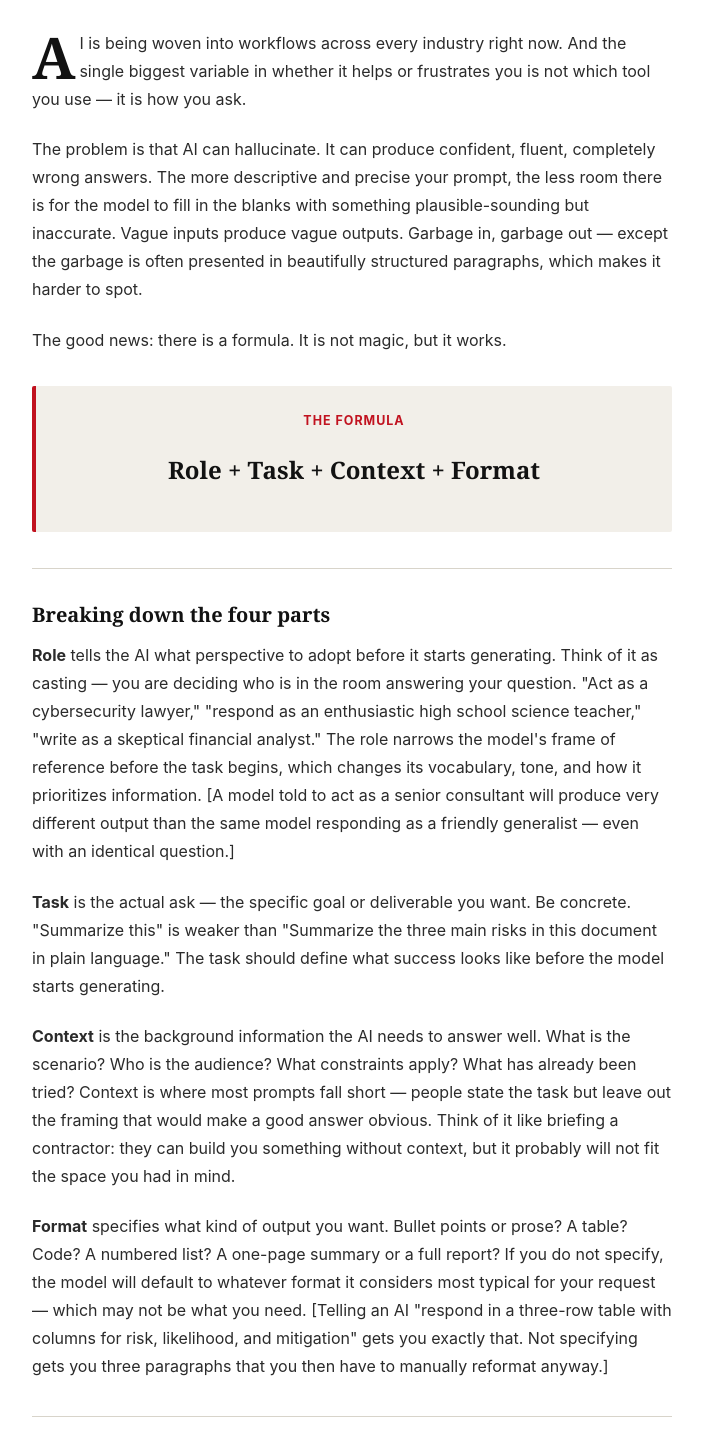
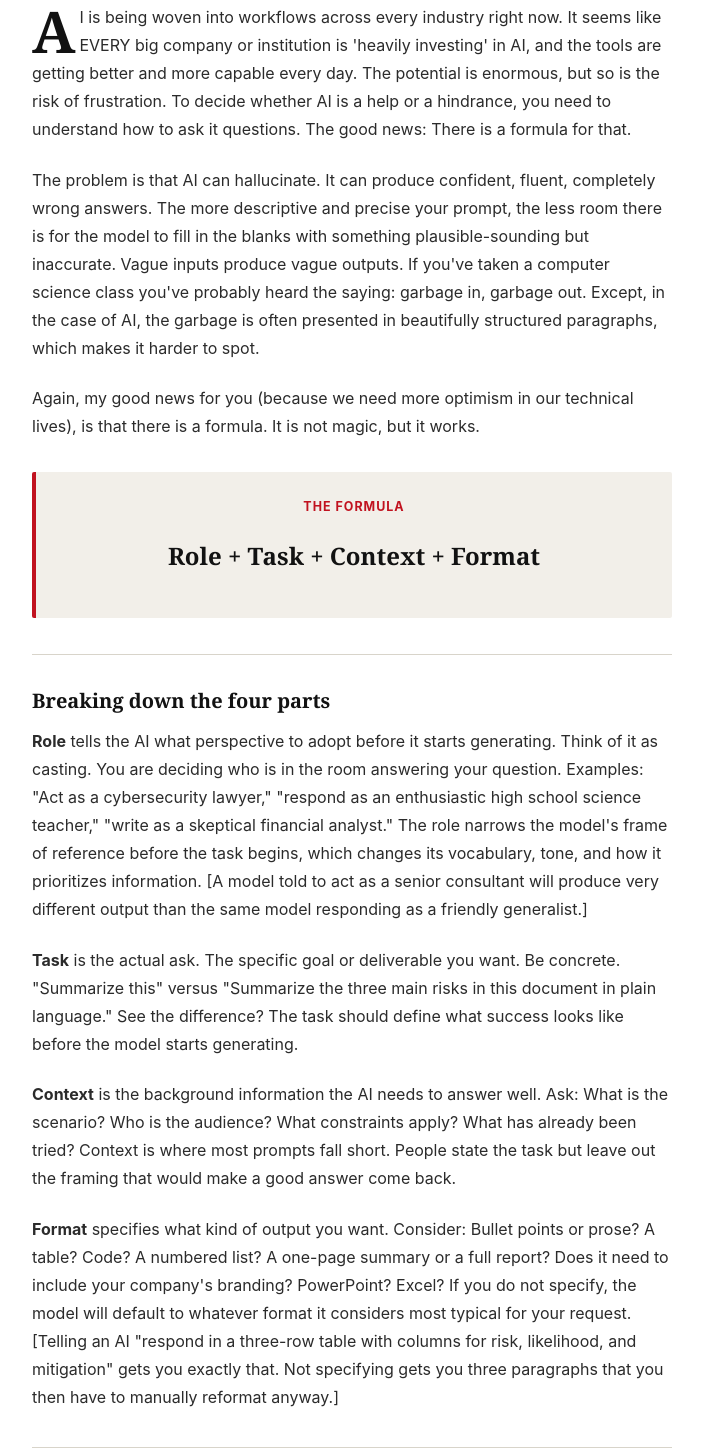
Before and after one commit to alexisbernt/idac-website, a React (Create React App) app: page /blog/ai-formula in a window 1280 px wide. Shown: the part 1000-2452 px from the top of the page, without its empty margins (288-991 px from the left). Built offline with nearby package versions, Linux system fonts and the light colour scheme; no server answers.

Commit message:
Update BlogPost3.js
Fixes to Blog Post 3

```diff
--- a/src/pages/BlogPost3.js
+++ b/src/pages/BlogPost3.js
@@ -23,7 +23,7 @@ function Blog3() {
         </h1>
 
         <p className="blog-dek">
-          How to get the best out of AI — and why the formula is simpler than you think
+          How to get the best out of AI - 4 Things
         </p>
 
         {/* ── Share row ── */}
@@ -66,7 +66,7 @@ function Blog3() {
             allowFullScreen
           ></iframe>
           <figcaption className="blog-hero-caption">
-            VIDEO: AI PROMPT FORMULA WALKTHROUGH
+            VIDEO: AI PROMPT FORMULA WALKTHROUGH SHORT
           </figcaption>
         </figure>
 
@@ -78,8 +78,7 @@ function Blog3() {
 
           <p className="blog-drop-cap">
             AI is being woven into workflows across every industry right now.
-            And the single biggest variable in whether it helps or frustrates
-            you is not which tool you use — it is how you ask.
+            It seems like EVERY big company or institution is 'heavily investing' in AI, and the tools are getting better and more capable every day. The potential is enormous, but so is the risk of frustration. To decide whether AI is a help or a hindrance, you need to understand how to ask it questions. The good news: There is a formula for that.
           </p>
 
           <p>
@@ -87,13 +86,13 @@ function Blog3() {
             fluent, completely wrong answers. The more descriptive and precise
             your prompt, the less room there is for the model to fill in the
             blanks with something plausible-sounding but inaccurate. Vague
-            inputs produce vague outputs. Garbage in, garbage out — except the
+            inputs produce vague outputs. If you've taken a computer science class you've probably heard the saying: garbage in, garbage out. Except, in the case of AI, the
             garbage is often presented in beautifully structured paragraphs,
             which makes it harder to spot.
           </p>
 
           <p>
-            The good news: there is a formula. It is not magic, but it works.
+            Again, my good news for you (because we need more optimism in our technical lives), is that there is a formula. It is not magic, but it works.
           </p>
 
           {/* ── Formula callout ── */}
@@ -108,41 +107,40 @@ function Blog3() {
 
           <p>
             <strong>Role</strong> tells the AI what perspective to adopt before
-            it starts generating. Think of it as casting — you are deciding who
-            is in the room answering your question. "Act as a cybersecurity
+            it starts generating. Think of it as casting. You are deciding who
+            is in the room answering your question. Examples: "Act as a cybersecurity
             lawyer," "respond as an enthusiastic high school science teacher,"
             "write as a skeptical financial analyst." The role narrows the
             model's frame of reference before the task begins, which changes
             its vocabulary, tone, and how it prioritizes information. [A model
             told to act as a senior consultant will produce very different
-            output than the same model responding as a friendly generalist —
-            even with an identical question.]
+            output than the same model responding as a friendly generalist.]
           </p>
 
           <p>
-            <strong>Task</strong> is the actual ask — the specific goal or
-            deliverable you want. Be concrete. "Summarize this" is weaker than
+            <strong>Task</strong> is the actual ask. The specific goal or
+            deliverable you want. Be concrete. "Summarize this" versus
             "Summarize the three main risks in this document in plain language."
+            See the difference?
             The task should define what success looks like before the model
             starts generating.
           </p>
 
           <p>
             <strong>Context</strong> is the background information the AI needs
-            to answer well. What is the scenario? Who is the audience? What
+            to answer well. Ask: What is the scenario? Who is the audience? What
             constraints apply? What has already been tried? Context is where
-            most prompts fall short — people state the task but leave out the
-            framing that would make a good answer obvious. Think of it like
-            briefing a contractor: they can build you something without context,
-            but it probably will not fit the space you had in mind.
+            most prompts fall short. People state the task but leave out the
+            framing that would make a good answer come back.
           </p>
 
           <p>
             <strong>Format</strong> specifies what kind of output you want.
-            Bullet points or prose? A table? Code? A numbered list? A one-page
-            summary or a full report? If you do not specify, the model will
+            Consider: Bullet points or prose? A table? Code? A numbered list? A one-page
+            summary or a full report? Does it need to include your company's branding?
+            PowerPoint? Excel? If you do not specify, the model will
             default to whatever format it considers most typical for your
-            request — which may not be what you need. [Telling an AI "respond
+            request. [Telling an AI "respond
             in a three-row table with columns for risk, likelihood, and
             mitigation" gets you exactly that. Not specifying gets you three
             paragraphs that you then have to manually reformat anyway.]
@@ -175,8 +173,7 @@ function Blog3() {
           </div>
 
           <p>
-            The second prompt is longer. It is also significantly more useful —
-            and requires far fewer follow-up questions or rounds of revision.
+            The second prompt is longer and requires far fewer follow-up questions or rounds of revision.
           </p>
 
           <h2 className="blog-section-heading">What has changed in 2026</h2>
@@ -188,16 +185,15 @@ function Blog3() {
 
           <p>
             <strong>Models got better at reading intent.</strong> Casual
-            prompting — just typing what you want in plain language — now works
+            prompting which means just typing what you want in plain language now works
             well for everyday tasks. The formula matters most in production
-            contexts: when you need consistent outputs, when the stakes are
+            contexts: This would be when you need consistent outputs, when the stakes are
             high, or when you are building something that runs the same prompt
             thousands of times.
           </p>
 
           <p>
-            <strong>Prompt engineering became everyone's job.</strong> Fast
-            Company reported in May 2025 that prompt engineering as a standalone
+            <strong>Prompt engineering became everyone's job.</strong> In May 2025 is was reported that prompt engineering as a standalone
             role had largely disappeared, with the majority of firms now
             providing it as standard training across all roles. The skill got
             absorbed into the job description of anyone who works with AI.
@@ -206,21 +202,20 @@ function Blog3() {
 
           <p>
             <strong>Chain-of-thought prompting evolved.</strong> Asking a model
-            to "think step by step" used to reliably improve output quality on
-            complex tasks. On newer reasoning models — which now do internal
-            step-by-step thinking on their own — adding that phrase can actually
-            hurt performance. The models have internalized the technique; telling
-            them to use it again can get in the way.
+            to "think step by step" USED to reliably improve output quality on
+            complex tasks. On newer reasoning models (which now do internal
+            step-by-step thinking on their own) adding that phrase can actually
+            hurt performance. The models have internalized the technique now, so it is no longer necessary to explicitly ask for it.
           </p>
 
           <p>
             <strong>Structured output matters more in agentic workflows.</strong>{" "}
-            As AI systems increasingly act as orchestrators — breaking tasks into
+            As AI systems increasingly act as orchestrators, which means breaking tasks into
             sub-tasks, querying tools, and generating structured outputs for
-            downstream systems — precise format instructions have become
-            genuinely critical. An agent returning malformed JSON can break an
+            downstream systems, precise format instructions have become
+            genuinely critical. An agent returning a malformed JSON can break an
             entire pipeline. Format is no longer just a preference; in
-            production, it is a contract.
+            production, it is a contract [and I'm so excited I was able to use a semi-colon in that sentence.]
           </p>
 
           <h2 className="blog-section-heading">The one rule behind the formula</h2>
@@ -234,20 +229,20 @@ function Blog3() {
 
           <p>
             Start the AI conversation early in a project to get an initial draft,
-            then refine. The best results come from iteration — not from trying to
+            then refine. The best results come from iteration. Not from trying to
             write the perfect prompt on the first attempt. Collaboration between
             human intent and AI generation is where the real power sits.
           </p>
 
           <p>
-            And always review and validate what comes back. The formula reduces
+            And always [did I say ALWAYS] review and validate what comes back. The formula reduces
             hallucinations, but it does not eliminate them. You are still the
             one responsible for what goes out the door.
           </p>
 
           <p className="blog-sign-off">
-            If this was useful, the mailing list goes deeper — subscribe for
-            free and get updates on AI, identity, and the tools shaping how
+            If this was useful, the mailing list goes deeper. Subscribe for
+            free [did I say FREE] and get updates on AI, identity, and the tools shaping how
             we work.
           </p>
 
```
